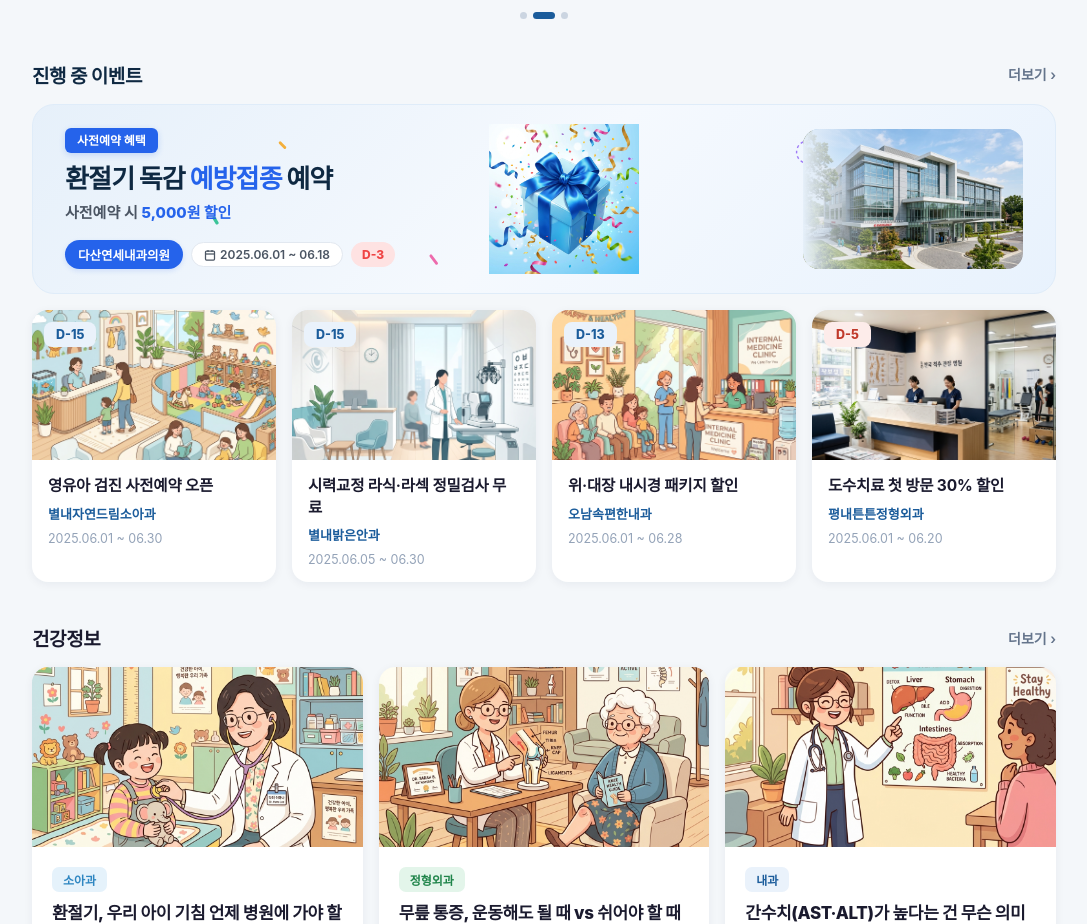
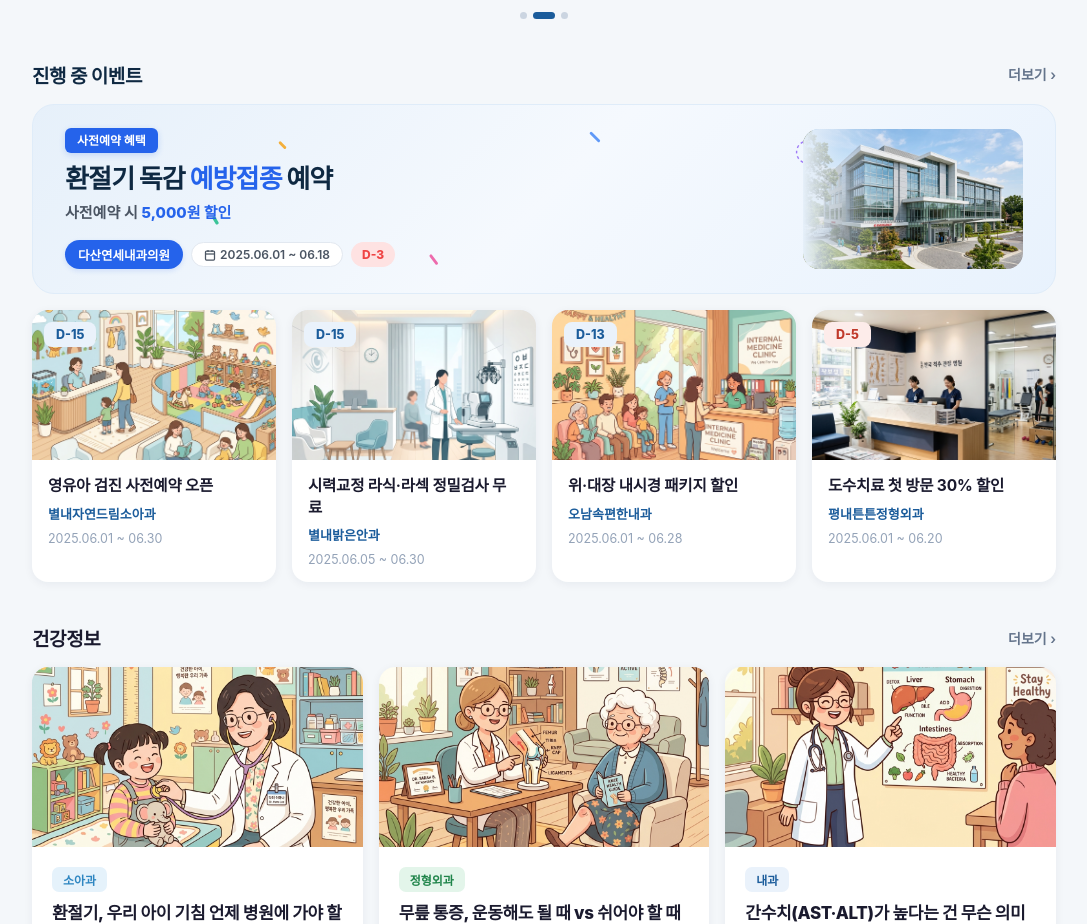
Before and after one commit to newrion-maker/medilink-web, a React (Vite) app: page / in a window 1280 px wide. Shown: the part 2165-3089 px from the top of the page, without its empty margins (96-1183 px from the left). Built offline with nearby package versions, Linux system fonts and the light colour scheme; a web font is replaced by a local one.

Commit message:
style: remove tacky 3D gift box image from featured event banner

```diff
--- a/src/pages/Home.jsx
+++ b/src/pages/Home.jsx
@@ -248,8 +248,7 @@ export default function Home() {
             </div>
           </div>
 
-          {/* Center 3D Gift Box Image (Desktop Only) */}
-          <div className="event-banner-gift" style={{ position: 'absolute', left: '52%', top: '50%', transform: 'translate(-50%, -50%)', width: '150px', height: '150px', zIndex: 2, background: `url('/uploads/event_gift_box.png') center/contain no-repeat`, pointerEvents: 'none' }}></div>
+
 
           {/* Right Blended Hospital Image */}
           <div className="event-banner-hospital" style={{ position: 'relative', width: '220px', height: '140px', borderRadius: '16px', overflow: 'hidden', flexShrink: 0, zIndex: 2, marginLeft: '24px' }}>
```
